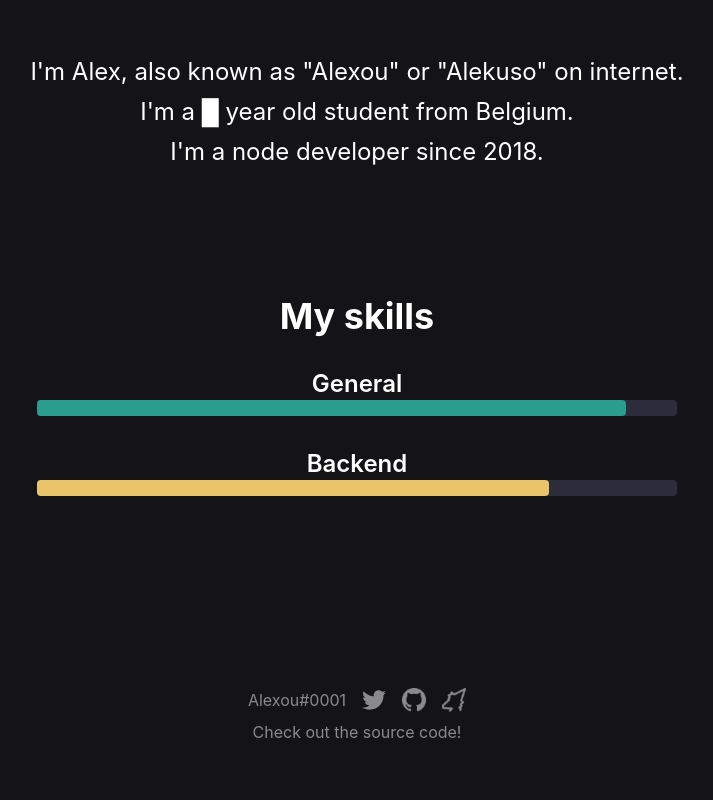
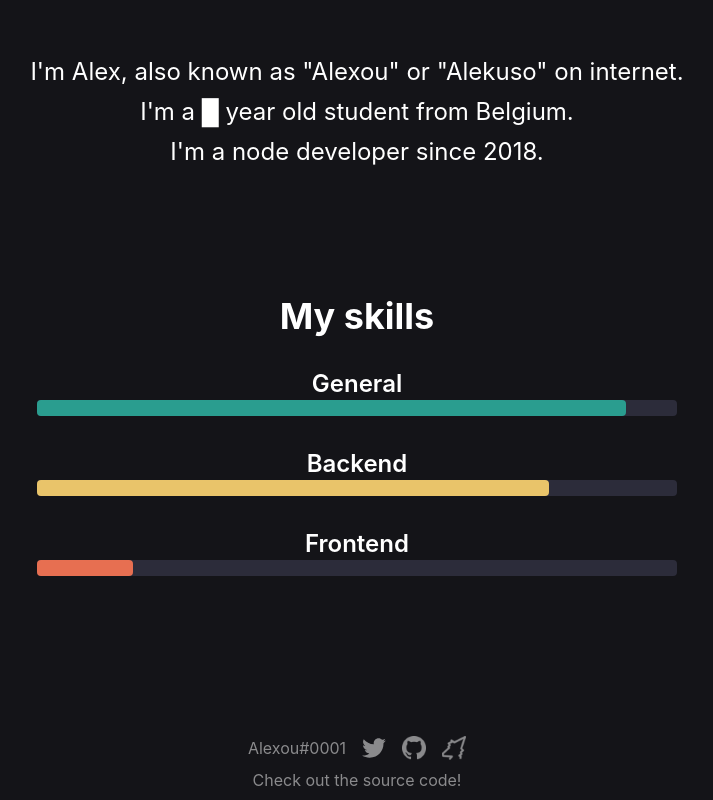
Before and after one commit to Alekuso/alekuso.github.io, a Nuxt app: page / in a window 1280 px wide. Shown: the part 744-1544 px from the top of the page, without its empty margins (283-996 px from the left). Before the commit the page ends 1496 px from the top, so only its background shows below. Built offline with nearby package versions, Linux system fonts and the light colour scheme; a web font is replaced by a local one.

Commit message:
update frontend bar to 15%

```diff
--- a/pages/index.vue
+++ b/pages/index.vue
@@ -43,6 +43,7 @@
               <p class="text-2xl">Backend</p><span class="block w-full bg-dark-3 h-4 rounded"><span class="bg-line-2 float-left h-full rounded" style="width: 80%"></span></span>
             </div>
             <div class="list-none font-semibold flex flex-col justify-center items-center mb-8">
+              <p class="text-2xl">Frontend</p><span class="block w-full bg-dark-3 h-4 rounded"><span class="bg-line-3 float-left h-full rounded" style="width: 15%"></span></span>
             </div>
           </div>
         </div>
```
